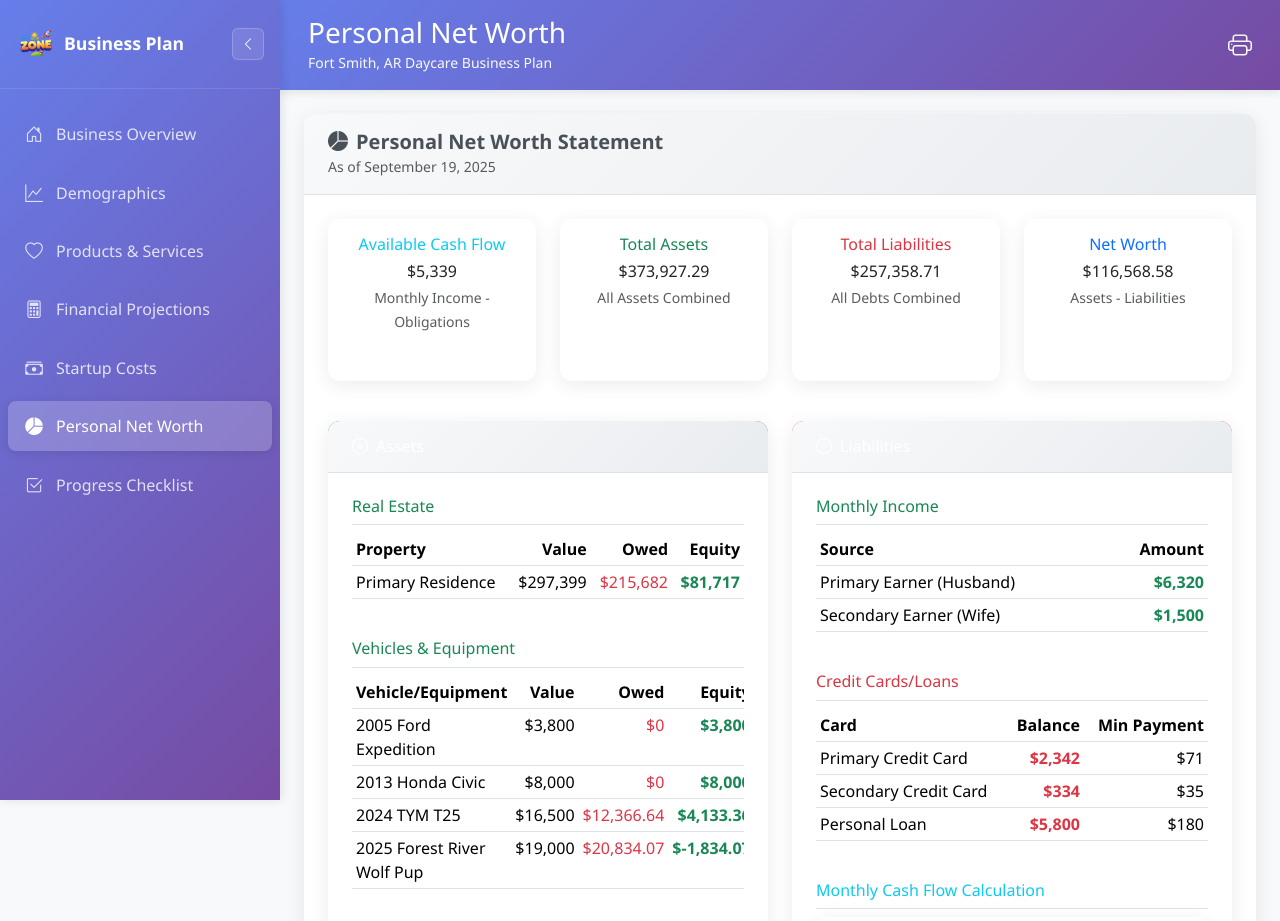
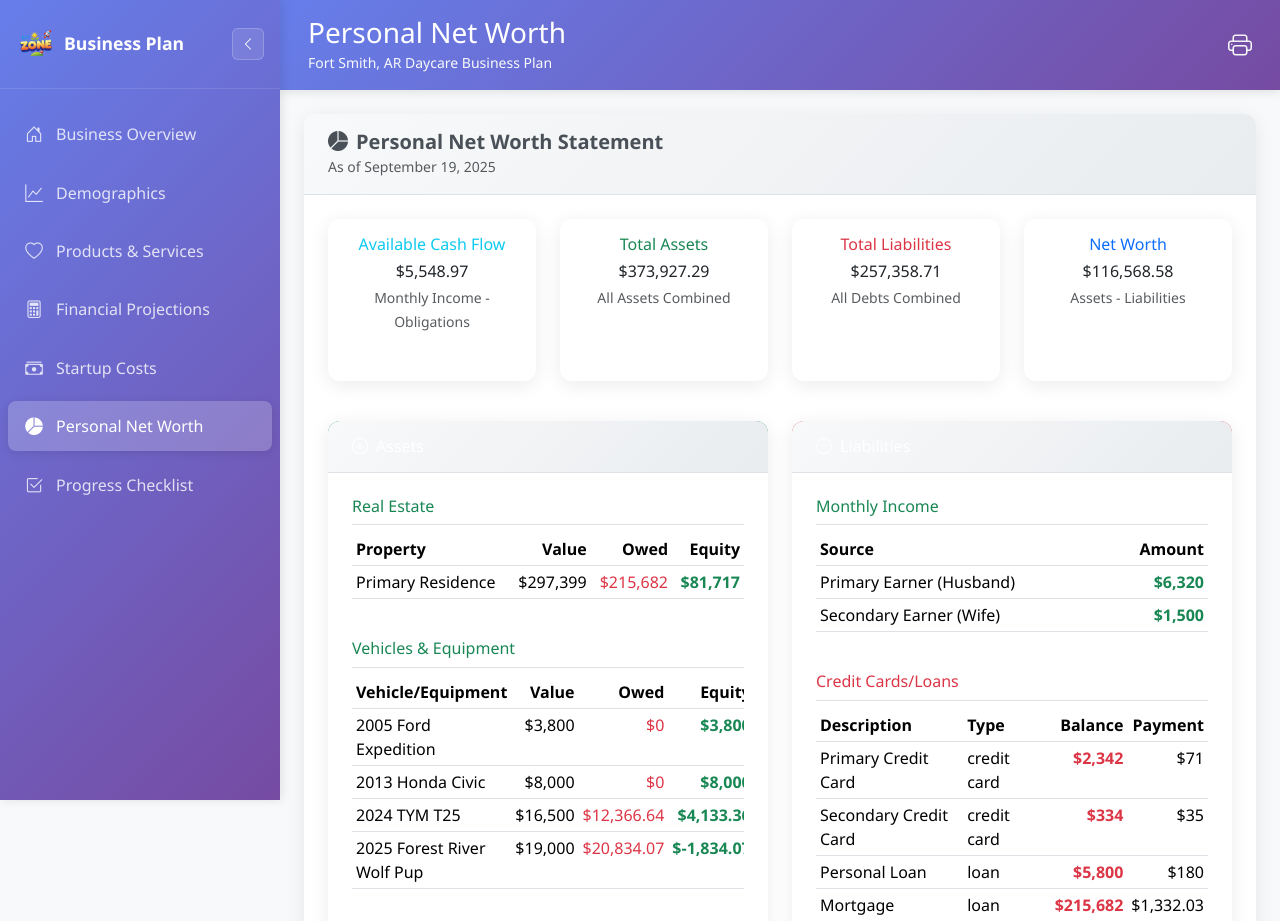
Before and after one commit to jessemlay/daycare-business-plan, a Vue app: page /net-worth in a window 1280 px wide. Shown: the top 921 px of the page. Built offline with nearby package versions, Linux system fonts and the light colour scheme.

Commit message:
net worth semi complete

```diff
--- a/src/data/netWorthData.json
+++ b/src/data/netWorthData.json
@@ -8,7 +8,7 @@
           "currentValue": 297399,
           "mortgageBalance": 215682,
           "equity": 81717,
-          "monthlyPayment": 2250
+          "monthlyPayment": 1332.03
         },
         "rentalProperty": {
           "description": "Rental Property",
@@ -57,7 +57,7 @@
           "currentValue": 19000,
           "loanBalance": 20834.07,
           "equity": -1834.07,
-          "monthlyPayment": 0
+          "monthlyPayment": 231.03
         }
       },
       "liquidAssets": {
@@ -87,36 +87,44 @@
       }
     },
     "liabilities": {
-      "creditCards": {
-        "card1": {
+      "debts": [
+        {
           "description": "Primary Credit Card",
-          "institution": "Chase",
+          "type": "credit card",
           "balance": 2342,
-          "minimumPayment": 71,
-          "interestRate": 18.99
+          "payment": 71
         },
-        "card2": {
+        {
           "description": "Secondary Credit Card",
-          "institution": "Discover",
+          "type": "credit card",
           "balance": 334,
-          "minimumPayment": 35,
-          "interestRate": 15.99
+          "payment": 35
         },
-        "loan1": {
+        {
           "description": "Personal Loan",
-          "institution": "Bank",
+          "type": "loan",
           "balance": 5800,
-          "minimumPayment": 180,
-          "interestRate": 0
+          "payment": 180
+        },
+        {
+          "description": "Mortgage Payment",
+          "type": "loan",
+          "balance": 215682,
+          "payment": 1332.03
+        },
+        {
+          "description": "Tractor Loan",
+          "type": "loan",
+          "balance": 12366.64,
+          "payment": 281
+        },
+        {
+          "description": "RV Loan",
+          "type": "loan",
+          "balance": 20834.07,
+          "payment": 372
         }
-      },
-      "otherDebt": {
-        "medicalDebt": {
-          "description": "Medical Bills",
-          "balance": 0,
-          "monthlyPayment": 0
-        }
-      }
+      ]
     }
   }
 }
--- a/src/views/NetWorth.vue
+++ b/src/views/NetWorth.vue
@@ -211,49 +211,20 @@
                     <table class="table table-sm">
                       <thead>
                         <tr>
-                          <th>Card</th>
-                          <th class="text-end">Balance</th>
-                          <th class="text-end">Min Payment</th>
-                        </tr>
-                      </thead>
-                      <tbody>
-                        <tr v-if="netWorthData.personalNetWorth.liabilities.creditCards.card1.balance > 0">
-                          <td>{{ netWorthData.personalNetWorth.liabilities.creditCards.card1.description }}</td>
-                          <td class="text-end text-danger fw-bold">${{ formatNumber(netWorthData.personalNetWorth.liabilities.creditCards.card1.balance) }}</td>
-                          <td class="text-end">${{ formatNumber(netWorthData.personalNetWorth.liabilities.creditCards.card1.minimumPayment) }}</td>
-                        </tr>
-                        <tr v-if="netWorthData.personalNetWorth.liabilities.creditCards.card2.balance > 0">
-                          <td>{{ netWorthData.personalNetWorth.liabilities.creditCards.card2.description }}</td>
-                          <td class="text-end text-danger fw-bold">${{ formatNumber(netWorthData.personalNetWorth.liabilities.creditCards.card2.balance) }}</td>
-                          <td class="text-end">${{ formatNumber(netWorthData.personalNetWorth.liabilities.creditCards.card2.minimumPayment) }}</td>
-                        </tr>
-                        <tr v-if="netWorthData.personalNetWorth.liabilities.creditCards.loan1 && netWorthData.personalNetWorth.liabilities.creditCards.loan1.balance > 0">
-                          <td>{{ netWorthData.personalNetWorth.liabilities.creditCards.loan1.description }}</td>
-                          <td class="text-end text-danger fw-bold">${{ formatNumber(netWorthData.personalNetWorth.liabilities.creditCards.loan1.balance) }}</td>
-                          <td class="text-end">${{ formatNumber(netWorthData.personalNetWorth.liabilities.creditCards.loan1.minimumPayment) }}</td>
-                        </tr>
-                      </tbody>
-                    </table>
-                  </div>
-                </div>
-
-                <!-- Other Debt -->
-                <div class="mb-4" v-if="netWorthData.personalNetWorth.liabilities.otherDebt.medicalDebt.balance > 0">
-                  <h6 class="text-danger border-bottom pb-2">Other Debt</h6>
-                  <div class="table-responsive">
-                    <table class="table table-sm">
-                      <thead>
-                        <tr>
-                          <th>Debt</th>
+                          <th>Description</th>
+                          <th>Type</th>
                           <th class="text-end">Balance</th>
                           <th class="text-end">Payment</th>
                         </tr>
                       </thead>
                       <tbody>
-                        <tr>
-                          <td>{{ netWorthData.personalNetWorth.liabilities.otherDebt.medicalDebt.description }}</td>
-                          <td class="text-end text-danger fw-bold">${{ formatNumber(netWorthData.personalNetWorth.liabilities.otherDebt.medicalDebt.balance) }}</td>
-                          <td class="text-end">${{ formatNumber(netWorthData.personalNetWorth.liabilities.otherDebt.medicalDebt.monthlyPayment) }}</td>
+                        <tr v-for="debt in visibleDebts" :key="debt.description">
+                          <td>{{ debt.description }}</td>
+                          <td>{{ debt.type }}</td>
+                          <td class="text-end text-danger fw-bold">
+                            ${{ formatNumber(debt.balance) }}
+                          </td>
+                          <td class="text-end">${{ formatNumber(debt.payment) }}</td>
                         </tr>
                       </tbody>
                     </table>
@@ -270,7 +241,7 @@
                           <div class="text-success">
                             <strong>Total Income</strong>
                             <br />
-                            <h5 class="text-success">$7,820</h5>
+                            <h5 class="text-success">${{ formatNumber(totalMonthlyIncome) }}</h5>
                           </div>
                         </div>
                         <div class="col-md-1 text-center">
@@ -280,7 +251,7 @@
                           <div class="text-danger">
                             <strong>Total Obligations</strong>
                             <br />
-                            <h5 class="text-danger">$1,563.03</h5>
+                            <h5 class="text-danger">${{ formatNumber(totalMonthlyPayments) }}</h5>
                           </div>
                         </div>
                         <div class="col-md-1 text-center">
@@ -290,7 +261,7 @@
                           <div class="text-primary">
                             <strong>Available Cash Flow</strong>
                             <br />
-                            <h4 class="text-primary fw-bold">$6,256.97</h4>
+                            <h4 class="text-primary fw-bold">${{ formatNumber(availableCashFlow) }}</h4>
                           </div>
                         </div>
                       </div>
@@ -333,6 +304,11 @@ export default {
       // Filter vehicles that have a value greater than 0
       return this.vehiclesArray.filter(vehicle => vehicle.currentValue > 0)
     },
+    visibleDebts() {
+      // Filter debts that have a balance greater than 0
+      const debts = this.netWorthData?.personalNetWorth?.liabilities?.debts || []
+      return debts.filter(debt => debt.balance > 0)
+    },
     realEstateAssets() {
       if (!this.netWorthData?.personalNetWorth?.assets?.realEstate) return 0
       return this.netWorthData.personalNetWorth.assets.realEstate.primaryHome.currentValue +
@@ -358,26 +334,10 @@ export default {
              this.investmentTotal
     },
 
-    // Liability Calculations - Only credit cards and loans (not mortgages)
-    mortgageDebt() {
-      return this.netWorthData.personalNetWorth.assets.realEstate.primaryHome.mortgageBalance +
-             this.netWorthData.personalNetWorth.assets.realEstate.rentalProperty.mortgageBalance
-    },
-    vehicleDebt() {
-      return this.vehiclesArray.reduce((total, vehicle) => total + vehicle.loanBalance, 0)
-    },
-    creditCardDebt() {
-      const cards = this.netWorthData.personalNetWorth.liabilities.creditCards
-      return cards.card1.balance + cards.card2.balance + (cards.loan1?.balance || 0)
-    },
-    otherDebt() {
-      return this.netWorthData.personalNetWorth.liabilities.otherDebt.medicalDebt.balance
-    },
+    // Liability Calculations - Using the new debts array
     totalLiabilities() {
-      return this.mortgageDebt +
-             this.vehicleDebt +
-             this.creditCardDebt +
-             this.otherDebt
+      const debts = this.netWorthData?.personalNetWorth?.liabilities?.debts || []
+      return debts.reduce((total, debt) => total + debt.balance, 0)
     },
 
     // Net Worth
@@ -386,21 +346,9 @@ export default {
     },
 
     // Monthly Payment Calculations
-    totalMonthlyDebtPayments() {
-      const vehicles = this.netWorthData.personalNetWorth.assets.vehicles
-      const creditCards = this.netWorthData.personalNetWorth.liabilities.creditCards
-      const loans = this.netWorthData.personalNetWorth.liabilities
-
-      return vehicles.car1.monthlyPayment +
-             vehicles.car2.monthlyPayment +
-             vehicles.tractor.monthlyPayment +
-             creditCards.card1.minimumPayment +
-             creditCards.card2.minimumPayment +
-             loans.otherDebt.medicalDebt.monthlyPayment
-    },
     totalMonthlyPayments() {
-      return this.netWorthData.personalNetWorth.assets.realEstate.primaryHome.monthlyPayment +
-             this.totalMonthlyDebtPayments
+      const debts = this.netWorthData?.personalNetWorth?.liabilities?.debts || []
+      return debts.reduce((total, debt) => total + debt.payment, 0)
     },
 
     // Income and Cash Flow Calculations
```
